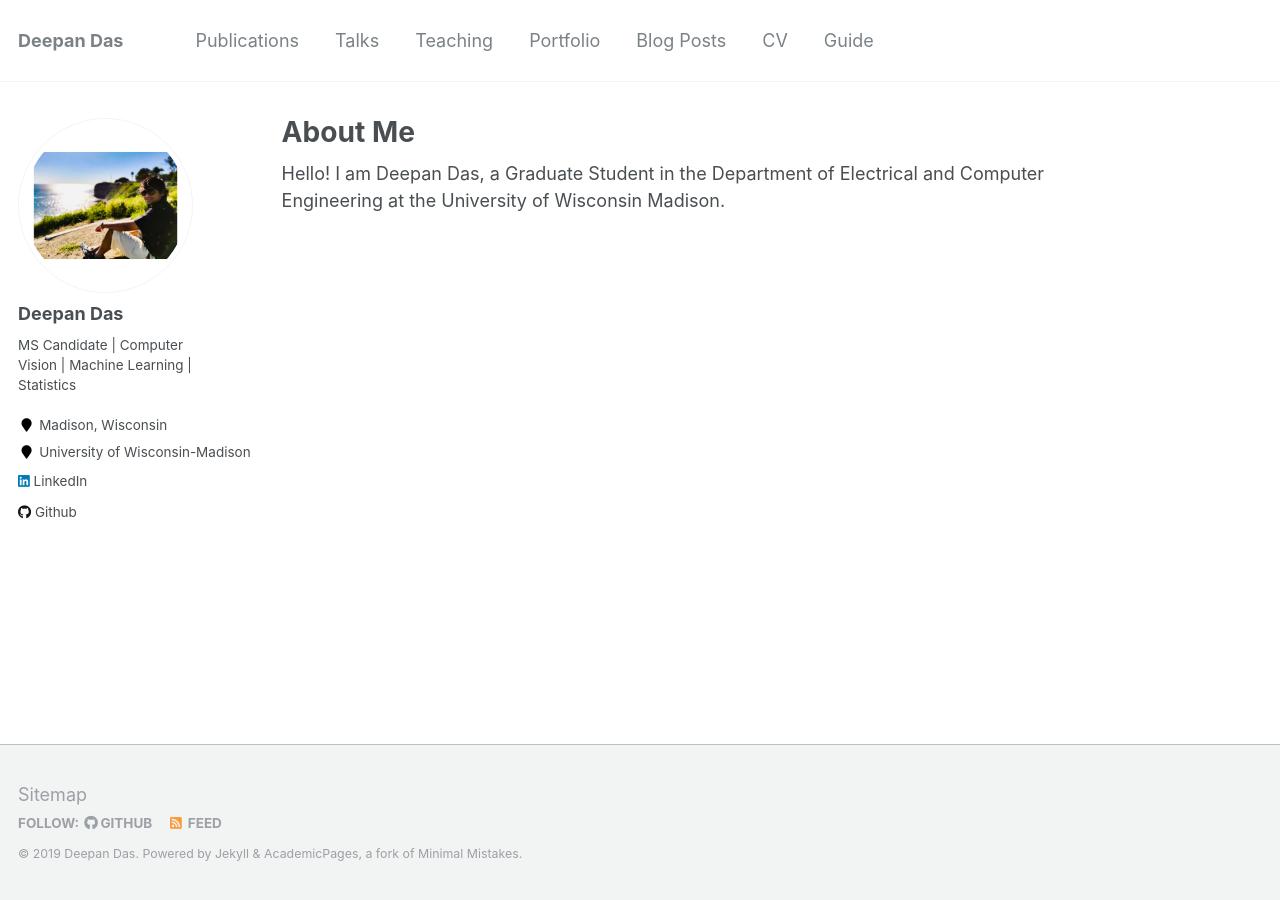
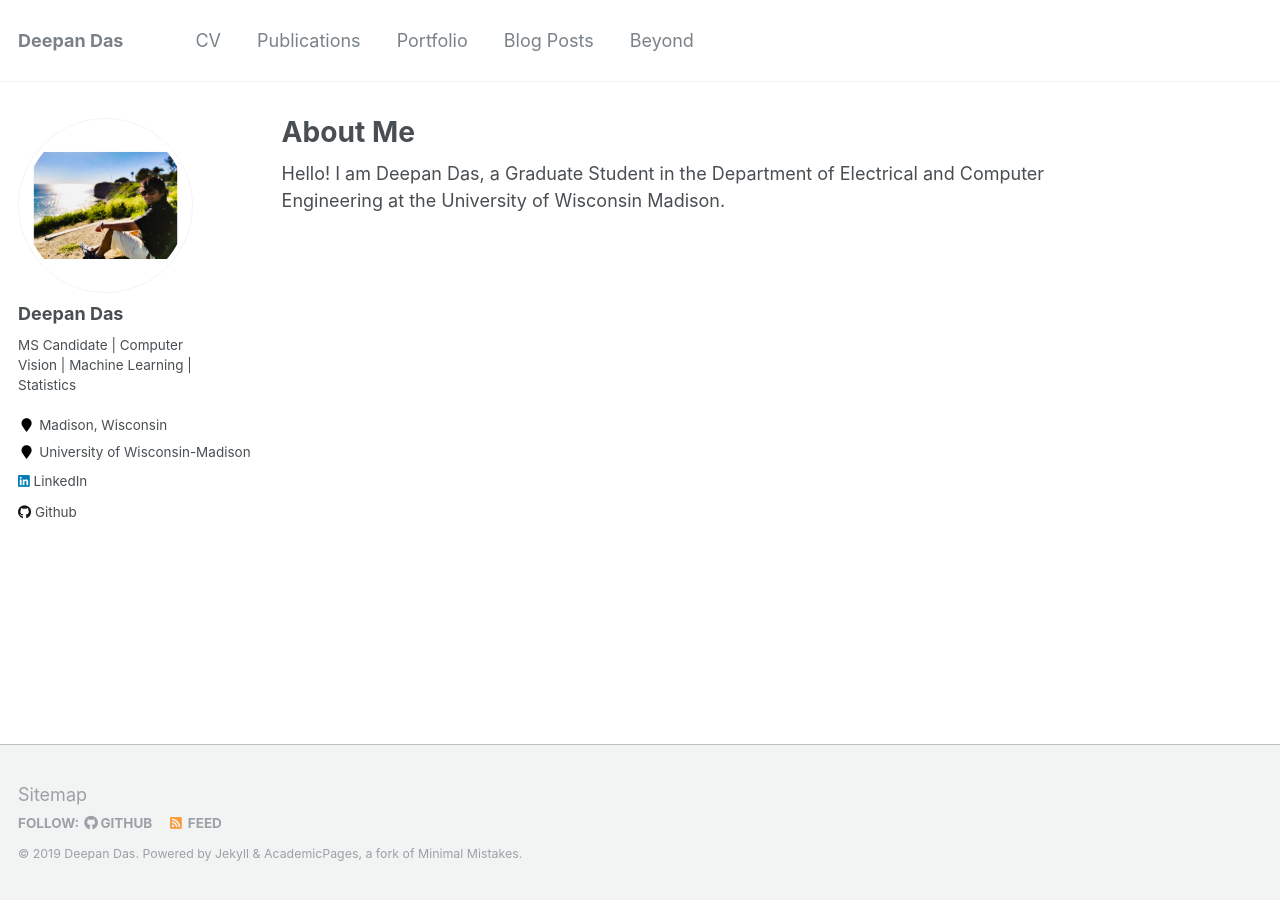
Before and after one commit to deepandas11/deepandas11.github.io, a Jekyll site: the page built from _pages/about.md, in a window 1280 px wide. Built offline with Jekyll 4.4.1, drawn with Linux system fonts in a browser that asks for light colours.

Commit message:
"Changed some website structure"
Removed some pages and modified names of existing ones

Signed-off-by: Deepan Das <deepandas11@gmail.com>

```diff
--- a/_data/navigation.yml
+++ b/_data/navigation.yml
@@ -1,13 +1,10 @@
 # main links links
 main:
+  - title: "CV"
+    url: /cv/
+
   - title: "Publications"
     url: /publications/
-
-  - title: "Talks"
-    url: /talks/
-
-  - title: "Teaching"
-    url: /teaching/
 
   - title: "Portfolio"
     url: /portfolio/
@@ -15,8 +12,5 @@ main:
   - title: "Blog Posts"
     url: /year-archive/
 
-  - title: "CV"
-    url: /cv/
-
-  - title: "Guide"
+  - title: "Beyond"
     url: /markdown/
```
